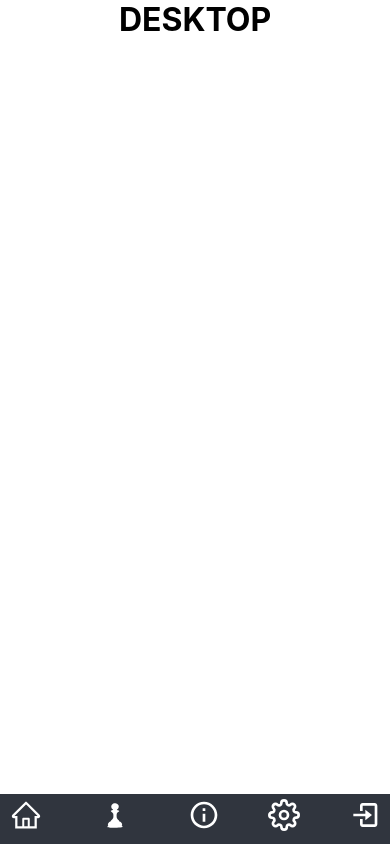
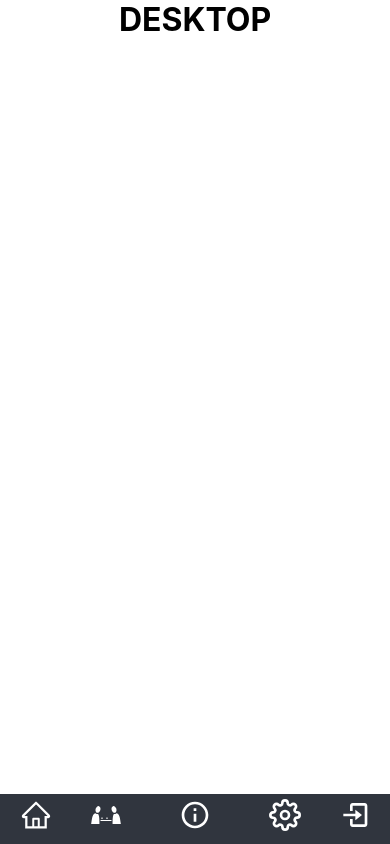
Before and after one commit to Matthew-Forgette/Chess-TS-Web-App, a React (Create React App) app in the folder chess-ts/: page / in a window 390 px wide. Built offline with nearby package versions, Linux system fonts and the light colour scheme.

Commit message:
finished making the navbar completely responsive and change the svg color when the icon is active

```diff
--- a/chess-ts/src/components/NavList.tsx
+++ b/chess-ts/src/components/NavList.tsx
@@ -2,6 +2,7 @@ import { AiOutlineHome } from 'react-icons/ai'
 import { RiInformationLine } from 'react-icons/ri'
 import { FiSettings } from 'react-icons/fi'
 import { BiLogIn } from 'react-icons/bi'
+import { GiTabletopPlayers } from 'react-icons/gi'
 
 
 export const navList: {
@@ -19,7 +20,7 @@ export const navList: {
     {
         name: 'Play',
         path: '/play',
-        image: '/assets/images/pawn-icon.svg',
+        icon: <GiTabletopPlayers />,
         alt: 'Chess Pawn Icon takes you to /play'
 
     },
--- a/chess-ts/src/components/desktop/Desktop.css
+++ b/chess-ts/src/components/desktop/Desktop.css
@@ -45,6 +45,16 @@
   .nav a {
     margin: auto 10px;
   }
+
+  /* these next two lines adds margin to only the first and last Link Component */
+  .nav a:first-child {
+    margin-left: 20px;
+    margin-right: -10px;
+  }
+  .nav a:last-child {
+    margin-right: 20px;
+    margin-left: -10px;
+  }
 }
 
 /*
@@ -76,5 +86,5 @@
 }
 /* class that will be dynamically toggled and will change the active nav style */
 .nav-active {
-  background-color: yellowgreen !important;
+  color: rgba(255, 0, 106, 0.664) !important;
 }
```
